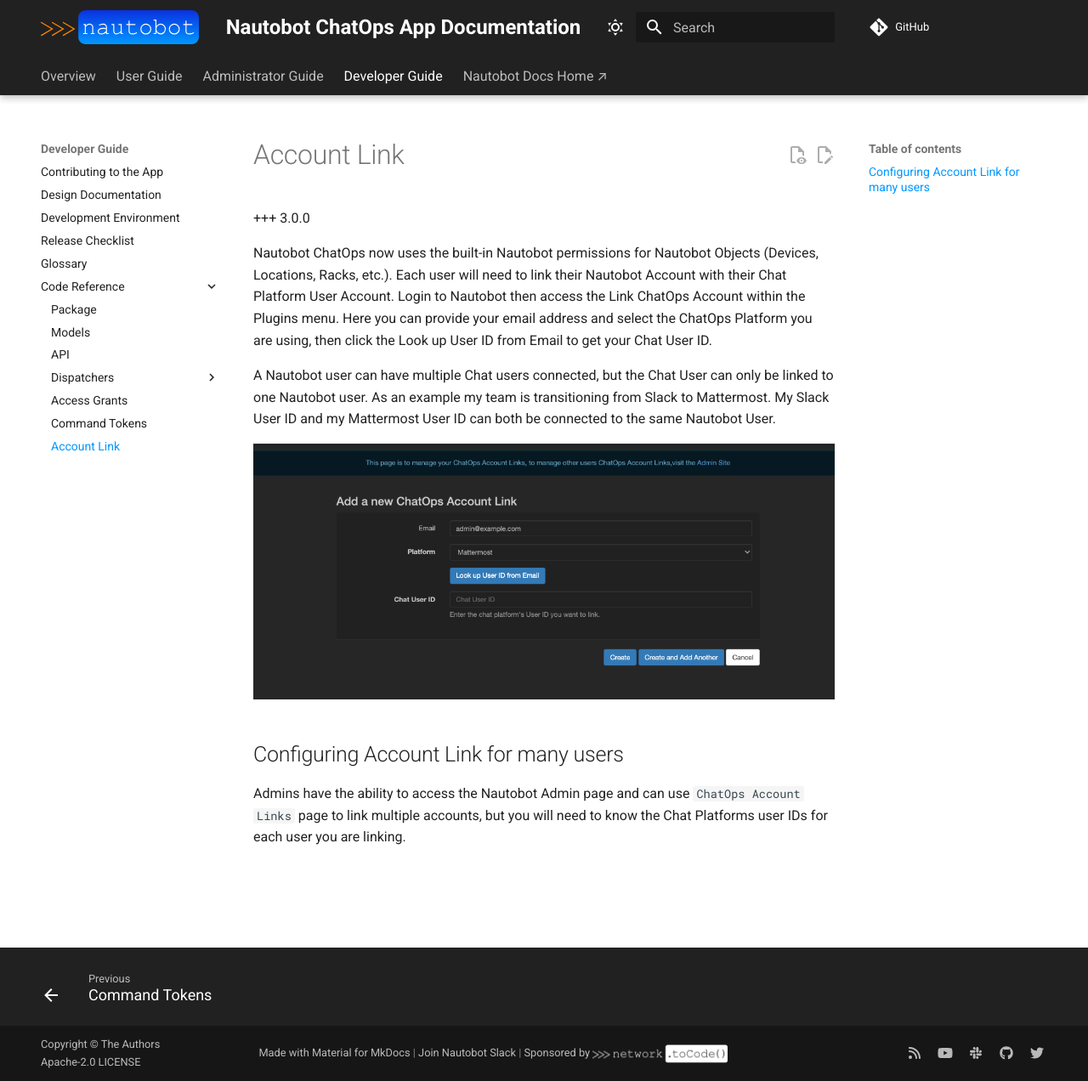
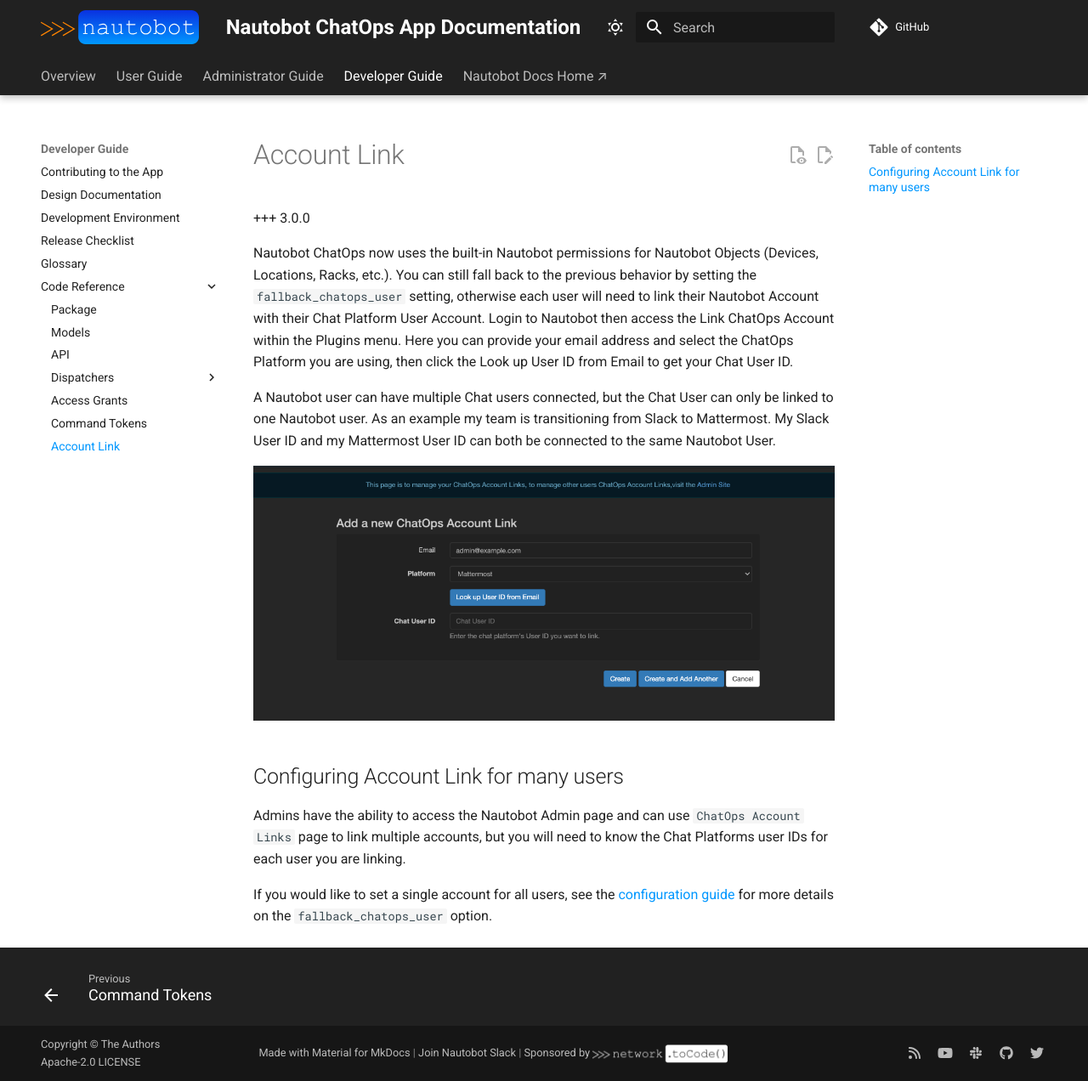
Before and after one commit to nautobot/nautobot-app-chatops, an MkDocs documentation site: the page built from docs/models/chatopsaccountlink.md, in a window 1280 px wide and 1272 px high. Shown: the whole window at 85% size. Built offline with MkDocs 1.6.1 and Material for MkDocs 9.7.7, drawn with Linux system fonts in a browser that asks for light colours; comment, search, counter and statistics services are not loaded.

Commit message:
Update Account Link docs to refer to fallback_chatops_user option
Update Account Link docs to refer to fallback_chatops_user option

```diff
--- a/docs/models/chatopsaccountlink.md
+++ b/docs/models/chatopsaccountlink.md
@@ -1,9 +1,8 @@
 # Account Link
 
-<!--account-link-->
 +++ 3.0.0
 
-Nautobot ChatOps now uses the built-in Nautobot permissions for Nautobot Objects (Devices, Locations, Racks, etc.). Each user will need to link their Nautobot Account with their Chat Platform User Account. Login to Nautobot then access the Link ChatOps Account within the Plugins menu. Here you can provide your email address and select the ChatOps Platform you are using, then click the Look up User ID from Email to get your Chat User ID.
+Nautobot ChatOps now uses the built-in Nautobot permissions for Nautobot Objects (Devices, Locations, Racks, etc.). You can still fall back to the previous behavior by setting the `fallback_chatops_user` setting, otherwise each user will need to link their Nautobot Account with their Chat Platform User Account. Login to Nautobot then access the Link ChatOps Account within the Plugins menu. Here you can provide your email address and select the ChatOps Platform you are using, then click the Look up User ID from Email to get your Chat User ID.
 
 A Nautobot user can have multiple Chat users connected, but the Chat User can only be linked to one Nautobot user. As an example my team is transitioning from Slack to Mattermost. My Slack User ID and my Mattermost User ID can both be connected to the same Nautobot User.
 
@@ -12,3 +11,5 @@
 ## Configuring Account Link for many users
 
 Admins have the ability to access the Nautobot Admin page and can use `ChatOps Account Links` page to link multiple accounts, but you will need to know the Chat Platforms user IDs for each user you are linking.
+
+If you would like to set a single account for all users, see the [configuration guide](../admin/install.md#configuration-guide) for more details on the `fallback_chatops_user` option.
```
Also changed, not shown: 1 other file.
